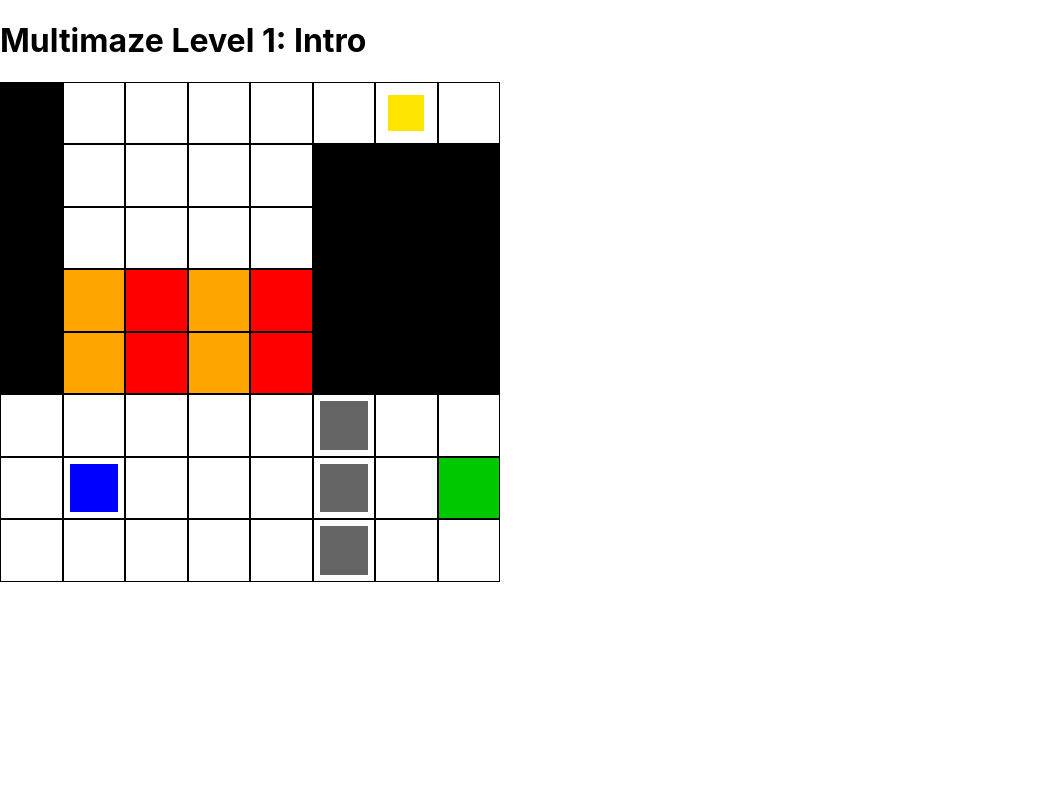
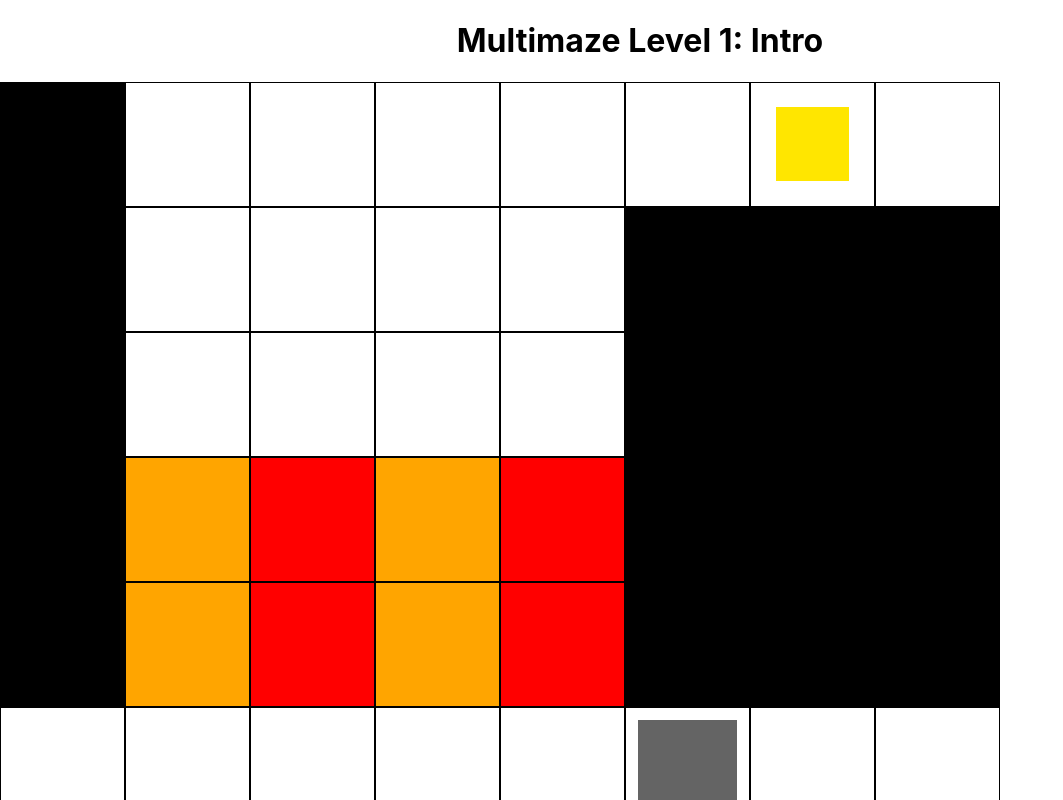
Before and after one commit to polkerty/multimaze, a Next.js app: page /controller in a window 1280 px wide. Shown: the top 800 px of the page, without its empty margins (0-1063 px from the left). Built offline with nearby package versions, Linux system fonts and the light colour scheme.

Commit message:
Fix aspect ratio of grid

```diff
--- a/pages/controller.js
+++ b/pages/controller.js
@@ -21,6 +21,7 @@ export default class Controller extends Component {
     }
 
     onCurrentLevelWin() {
+        console.log("Onward and upward", (this.state.currentLevel + 1 ) % this.state.levels.length, this.state.gameCount + 1);
         this.setState({
             currentLevel: (this.state.currentLevel + 1 ) % this.state.levels.length,
             gameCount: this.state.gameCount + 1
@@ -30,7 +31,7 @@ export default class Controller extends Component {
     render() {
         const level = this.getCurrentLevel();
         return (<div className={"level-wrap"}>
-            <h1>Multimaze Level {this.state.currentLevel + 1}: {level.name}</h1>
+            <h1 style={{display: "flex", justifyContent: "center"}}>Multimaze Level {this.state.currentLevel + 1}: {level.name}</h1>
             <Level key={this.state.gameCount} levelId={level.id} name={level.name} definition={level.definition} inputHandler={this.inputHandler} announceVictory={this.onCurrentLevelWin.bind(this)} />
         </div>)
     }
--- a/pages/inputHandler.js
+++ b/pages/inputHandler.js
@@ -6,6 +6,7 @@ export default class InputHandler {
 
         const self = this;
         window.addEventListener('keydown', function (e) {
+            console.log("Input happened", e.key, self.handlers);
             switch(e.key) {
                 case 'ArrowLeft':
                     self.emit('left');
@@ -21,6 +22,9 @@ export default class InputHandler {
                     break;
                 case 'r':
                     self.emit('restart');
+                    break;
+                case 'w':
+                    self.emit('win');
                     break;
                 default:
                     // Life is good, take it easy
--- a/pages/level.js
+++ b/pages/level.js
@@ -16,15 +16,23 @@ export default class Level extends Component {
     constructor(props) {
         super(props);
         this.state = {
-            board: JSON.parse(JSON.stringify(props.definition)),
+            board: JSON.parse(JSON.stringify(this.props.definition)),
             deathByes: [],
         }
 
+        console.log("Props: ", props);
+    }
+
+    componentDidMount() {
+        this.restart();
+
+        this.props.inputHandler.clearAll();
         this.props.inputHandler.on('left', () => this.move(0, -1));
         this.props.inputHandler.on('right', () => this.move(0, 1));
         this.props.inputHandler.on('up', () => this.move(-1, 0));
         this.props.inputHandler.on('down', () => this.move(1, 0));
         this.props.inputHandler.on('restart', () => this.restart());
+        this.props.inputHandler.on('win', () => this.win());
     }
 
     move(dx, dy) {
@@ -56,7 +64,7 @@ export default class Level extends Component {
 
         if (this.isDead()) return this.restart();
 
-        if ( this.hasWon()) {
+        if (this.hasWon()) {
             this.win();
         }
     }
@@ -102,6 +110,7 @@ export default class Level extends Component {
     }
 
     render() {
+
         return <div className={"level-grid"}>
             {
                 this.state.board.map((row, index) => (<div key={index} className={"level-row"}>
@@ -114,10 +123,10 @@ export default class Level extends Component {
     }
 
     isDead() {
-        for ( let i = 0; i < this.state.board.length; ++i ){
-            for ( let j = 0; j < this.state.board[i].length; ++j ) {
-                if ( this.state.deathByes.some(([x, y])=>x === i && y === j)) continue;
-                if ( this.state.board[i][j].includes(TOKEN.DEATH) && this.state.board[i][j].includes(TOKEN.PLAYER1)) return true;
+        for (let i = 0; i < this.state.board.length; ++i) {
+            for (let j = 0; j < this.state.board[i].length; ++j) {
+                if (this.state.deathByes.some(([x, y]) => x === i && y === j)) continue;
+                if (this.state.board[i][j].includes(TOKEN.DEATH) && this.state.board[i][j].includes(TOKEN.PLAYER1)) return true;
             }
         }
         return false;
@@ -137,6 +146,7 @@ export default class Level extends Component {
     }
 
     win() {
+        console.log("Lucky you!");
         this.props.announceVictory();
     }
 
@@ -148,9 +158,12 @@ export default class Level extends Component {
 
 function Cell(props) {
     return <div className={"level-cell"}>
+        <div className={"level-cell__spacer"}/>
         {
             props.def.map((code, index) => <div key={index}
-                                                className={"level-token level-token--" + CODE_TO_TOKEN[code]}/>)
+                                                className={"level-token level-token--" + CODE_TO_TOKEN[code]}>
+                <div className={"level-cell__spacer"}/>
+            </div>)
         }
     </div>
 }
--- a/styles/globals.css
+++ b/styles/globals.css
@@ -23,8 +23,8 @@ a {
     flex-grow: 1;
     max-width: 100%;
     max-height: 100%;
-    width: 500px;
-    height: 500px;
+    width: 1000px;
+    /*height: 500px;*/
 }
 
 .level-row {
@@ -36,6 +36,10 @@ a {
     flex-grow: 1;
     position: relative;
     border: 1px solid black;
+}
+
+.level-cell__spacer {
+    margin-top: 100%;
 }
 
 /* Level tokens:
@@ -56,7 +60,7 @@ a {
 
 .level-token--WALL {
     width: 100%;
-    height: 100%;
+    /*height: 100%;*/
     left: 0;
     top: 0;
     z-index: 0;
@@ -65,7 +69,7 @@ a {
 
 .level-token--PLAYER1 {
     width: 80%;
-    height: 80%;
+    /*height: 80%;*/
     left: 10%;
     top: 10%;
     z-index: 1;
@@ -74,7 +78,7 @@ a {
 
 .level-token--FINISH1 {
     width: 100%;
-    height: 100%;
+    /*height: 100%;*/
     left: 0;
     top: 0;
     z-index: 0;
@@ -83,7 +87,7 @@ a {
 
 .level-token--DEATH {
     width: 100%;
-    height: 100%;
+    /*height: 100%;*/
     left: 0;
     top: 0;
     z-index: 0;
@@ -92,7 +96,7 @@ a {
 
 .level-token--COLLAPSE {
     width: 100%;
-    height: 100%;
+    /*height: 100%;*/
     left: 0;
     top: 0;
     z-index: 0;
@@ -101,7 +105,7 @@ a {
 
 .level-token--BARRIER {
     width: 80%;
-    height: 80%;
+    /*height: 80%;*/
     left: 10%;
     top: 10%;
     z-index: 1;
@@ -110,7 +114,7 @@ a {
 
 .level-token--COIN {
     width: 60%;
-    height: 60%;
+    /*height: 60%;*/
     left: 20%;
     top: 20%;
     z-index: 2;
```
